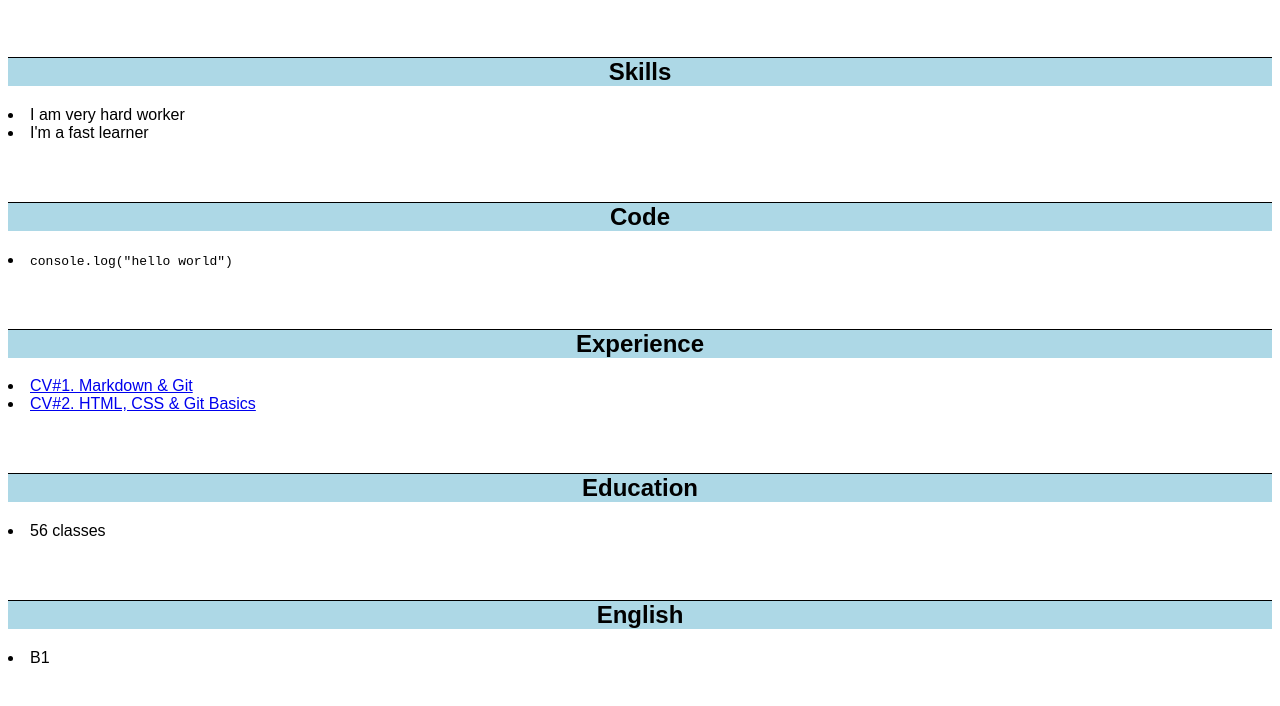
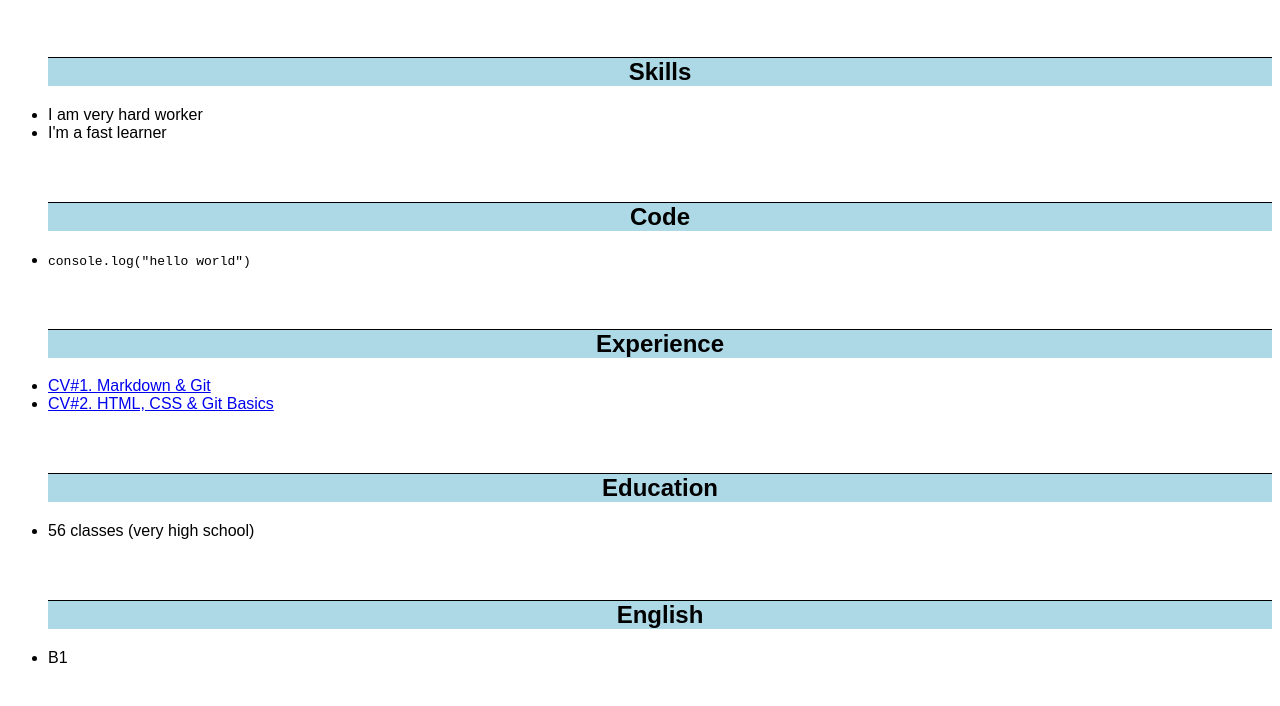
Before and after one commit to Nastya67slt/rsschool-cv, a plain HTML site: page index.html in a window 1280 px wide. Shown: the part 854-1560 px from the top of the page. Drawn offline with Linux system fonts and the light colour scheme.

Commit message:
fix: head tag fixed

```diff
--- a/index.html
+++ b/index.html
@@ -7,6 +7,10 @@
     <title>CV#3. CV. Cross-Check</title>
     <link rel="stylesheet" href="style.css">
     <link rel="icon" href="profile-picture.ico">
+</head>
+
+<body>
+    <header>
         <nav class="nav">
             <ul class="nav-list">
                 <li class="nav-item"><a href="#contacts" class="nav-link">Contacts</a></li>
@@ -18,11 +22,6 @@
                 <li class="nav-item"><a href="#english" class="nav-link">English</a></li>
             </ul>
         </nav>
-
-</head>
-
-<body>
-    <header>
         <h1>Hi! I,m Nastya Grek</h1>
     </header>
     <main>
@@ -51,7 +50,7 @@
 
 
         </section>
-        <div>
+        <ul>
             <h2 id="skills" class="caracteristic">Skills</h2>
             <li>I am very hard worker</li>
             <li>I'm a fast learner</li>
@@ -61,12 +60,11 @@
             <li><a href="https://github.com/rolling-scopes-school/tasks/blob/master/tasks/cv/git-markdown.md">CV#1. Markdown & Git</a></li>
             <li><a href="https://github.com/rolling-scopes-school/tasks/blob/master/tasks/cv/html-css-git.md">CV#2. HTML, CSS & Git Basics</a></li>
             <h2 id="education" class="caracteristic">Education</h2>
-            <li>56 classes</li>
+            <li>56 classes (very high school)</li>
             <h2 id="english" class="caracteristic">English</h2>
             <li>B1</li>
-        </div>
+        </ul>
     </main>
-
     <footer>
         <div class="footer-wrapper">
             <p class="footer">2024</p>
```
Lines whose indentation alone changed are shown as unchanged.
